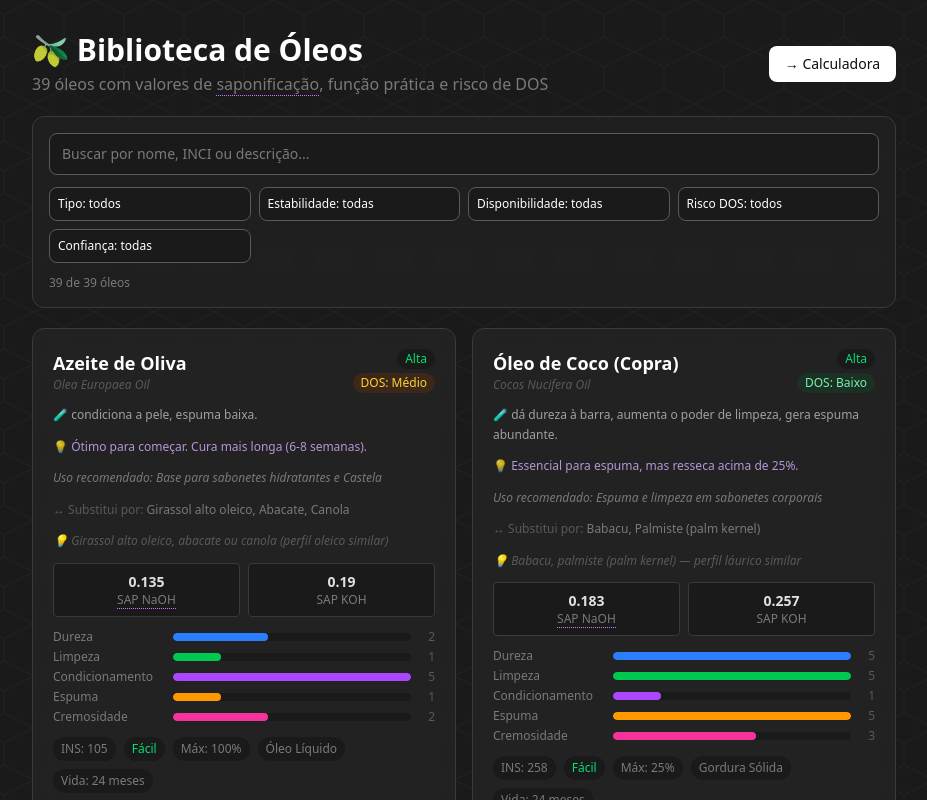
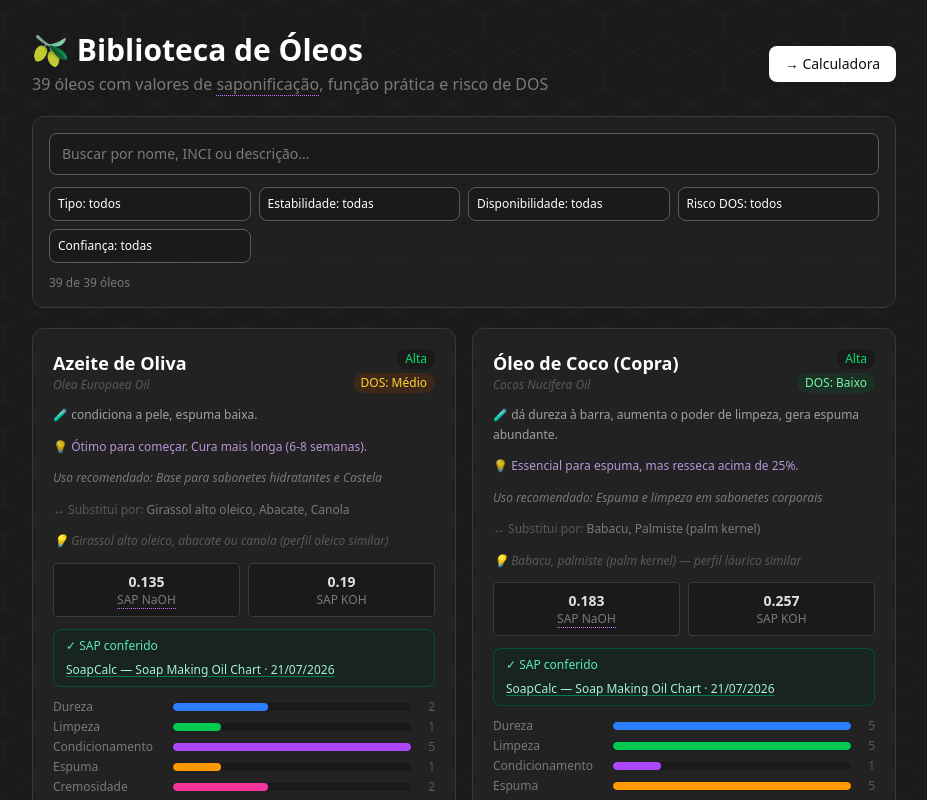
Before and after one commit to PedroAkaki/moonrock-saboaria, a Next.js app: page /oleos in a window 1280 px wide. Shown: the top 800 px of the page, without its empty margins (176-1103 px from the left). Built offline with nearby package versions, Linux system fonts and the light colour scheme.

Commit message:
feat: show reviewed SAP evidence

```diff
--- a/app/oleos/page.tsx
+++ b/app/oleos/page.tsx
@@ -4,6 +4,10 @@ import { useState, useMemo } from "react";
 import Link from "next/link";
 import oilsData from "@/data/oils.json";
 import GlossaryTerm from "@/components/GlossaryTerm";
+import type { OilsData } from "@/lib/soap/oils";
+
+const data = oilsData as OilsData;
+const OIL_SOURCE_BY_ID = new Map((data.sources ?? []).map((source) => [source.id, source]));
 
 const TYPE_NAMES: Record<string, string> = {
   "oleo-liquido": "Óleo Líquido",
@@ -41,12 +45,13 @@ const CONFIDENCE_LABELS: Record<string, string> = {
 
 type FilterKey = "type" | "stability" | "availability" | "dosRisk" | "confidence";
 
+function formatEvidenceDate(value: string): string {
+  const [year, month, day] = value.split("-");
+  return year && month && day ? `${day}/${month}/${year}` : value;
+}
+
 export default function OleosPage() {
-  const oils = oilsData.oils as (typeof oilsData.oils[0] & {
-    dosRisk?: string; formulaRole?: string; substitutionNotes?: string;
-    beginnerNote?: string; recommendedUse?: string; confidenceLevel?: string;
-    substitutions?: string[];
-  })[];
+  const oils = data.oils;
   const [search, setSearch] = useState("");
   const [filters, setFilters] = useState<Record<FilterKey, string>>({
     type: "", stability: "", availability: "", dosRisk: "", confidence: "",
@@ -175,6 +180,11 @@ export default function OleosPage() {
       <div className="grid grid-cols-1 md:grid-cols-2 gap-4">
         {filtered.map((oil) => {
           const dos = DOS_LABELS[oil.dosRisk ?? ""] ?? { label: "—", color: "text-moon-400 bg-moon-800 border-moon-600" };
+          const sapIsReviewed = oil.evidence?.verifiedFields.includes("sapNaOH")
+            && oil.evidence.verifiedFields.includes("sapKOH");
+          const sapSource = oil.evidence?.sourceIds
+            .map((sourceId) => OIL_SOURCE_BY_ID.get(sourceId))
+            .find((source) => source !== undefined);
           const stabilityColor = oil.stability === "alta" ? "text-green-400" :
             oil.stability === "media" ? "text-yellow-400" : "text-red-400";
           const availColor = oil.availability === "alta" ? "text-green-400" :
@@ -245,6 +255,24 @@ export default function OleosPage() {
                   <div className="text-xs text-moon-400">SAP KOH</div>
                 </div>
               </div>
+              {sapIsReviewed && (
+                <div className="flex flex-wrap items-center justify-between gap-2 rounded-lg border border-emerald-800/70 bg-emerald-950/30 px-3 py-2 text-xs">
+                  <span className="font-medium text-emerald-300">✓ SAP conferido</span>
+                  {sapSource ? (
+                    <a
+                      href={sapSource.url}
+                      target="_blank"
+                      rel="noreferrer"
+                      className="text-emerald-200 underline decoration-emerald-700 underline-offset-2 hover:text-white"
+                      title={sapSource.scope}
+                    >
+                      {sapSource.name} · {formatEvidenceDate(oil.evidence!.reviewedAt)}
+                    </a>
+                  ) : (
+                    <span className="text-emerald-200">{formatEvidenceDate(oil.evidence!.reviewedAt)}</span>
+                  )}
+                </div>
+              )}
 
               {/* Property bars */}
               <div className="space-y-1">
```
Also changed, not shown: 2 other files (tests, documents, lock files or other folders).
